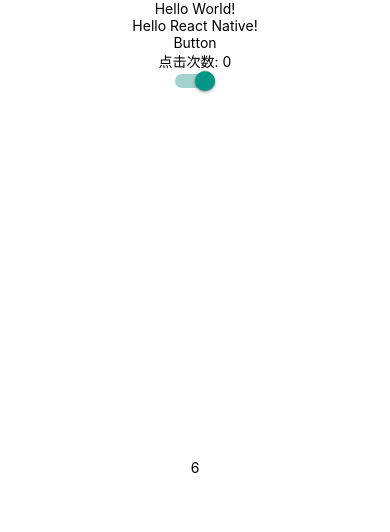
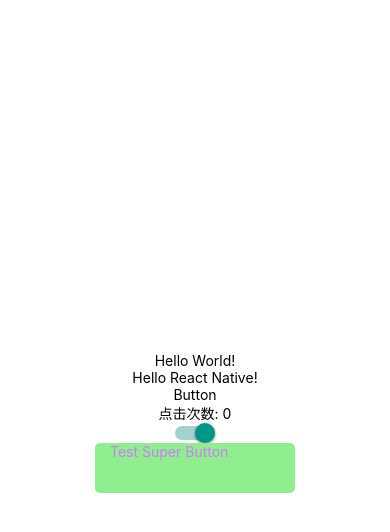
Before and after one commit to JesBrian/Jes-Music-House-Mobile, a React Native app: screen / in a window 390 px wide. Shown: the top 532 px of the page. Built offline with nearby package versions, Linux system fonts and the light colour scheme.

Commit message:
按钮 - [ 渐变失败！ ]

```diff
--- a/App.js
+++ b/App.js
@@ -1,7 +1,7 @@
 import React  from 'react'
 import { StyleSheet, Text, View, Switch, TouchableHighlight } from 'react-native'
 
-import MyButton from './src/components/MyButton.js'
+import SuperButton from './src/components/SuperButton.js'
 
 export default class App extends React.Component {
   state = {
@@ -27,8 +27,8 @@ export default class App extends React.Component {
 
         <Switch value={true}/>
 
-        {/*<MyButton/>*/}
-        <MyButton/>
+        <SuperButton />
+
       </View>
     )
   }
--- a/package.json
+++ b/package.json
@@ -24,6 +24,7 @@
     "flow": "^0.2.3",
     "react": "16.3.1",
     "react-native": "~0.55.2",
+    "react-native-linear-gradient": "react-native-community/react-native-linear-gradient",
     "watchman": "^1.0.0"
   }
 }
--- a/src/components/MyButton.js
+++ /dev/null
@@ -1,21 +0,0 @@
-import React from 'react'
-import { StyleSheet, Text, View } from 'react-native'
-
-export default class MyButton extends React.Component {
-  render() {
-    return (
-      <View style={styles.container}>
-        <Text>6</Text>
-      </View>
-    )
-  }
-}
-
-const styles = StyleSheet.create({
-  container: {
-    flex: 1,
-    backgroundColor: '#fff',
-    alignItems: 'center',
-    justifyContent: 'center',
-  },
-})
--- /dev/null
+++ b/src/components/SuperButton.js
@@ -0,0 +1,26 @@
+import React from 'react'
+import { StyleSheet, Text } from 'react-native'
+
+export default class SuperButton extends React.Component {
+  render() {
+    return (
+      <Text  style={styles.linearGradient}>
+        Test Super Button
+      </Text>
+    )
+  }
+}
+
+const styles = StyleSheet.create({
+  linearGradient: {
+    justifyContent:'center',
+    alignItems:'center',
+    width:200,
+    height:50,
+    paddingLeft: 15,
+    paddingRight: 15,
+    borderRadius: 5,
+    color:'#ce7df0',
+    backgroundColor: 'lightgreen'
+  },
+})
```
